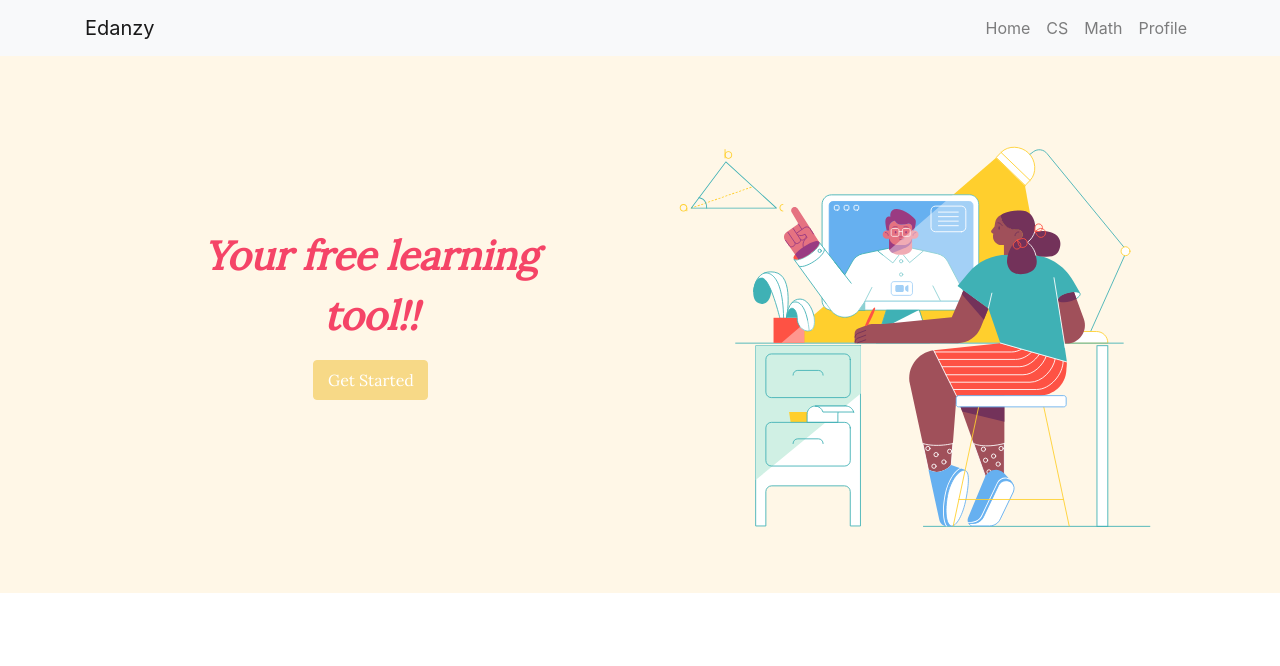
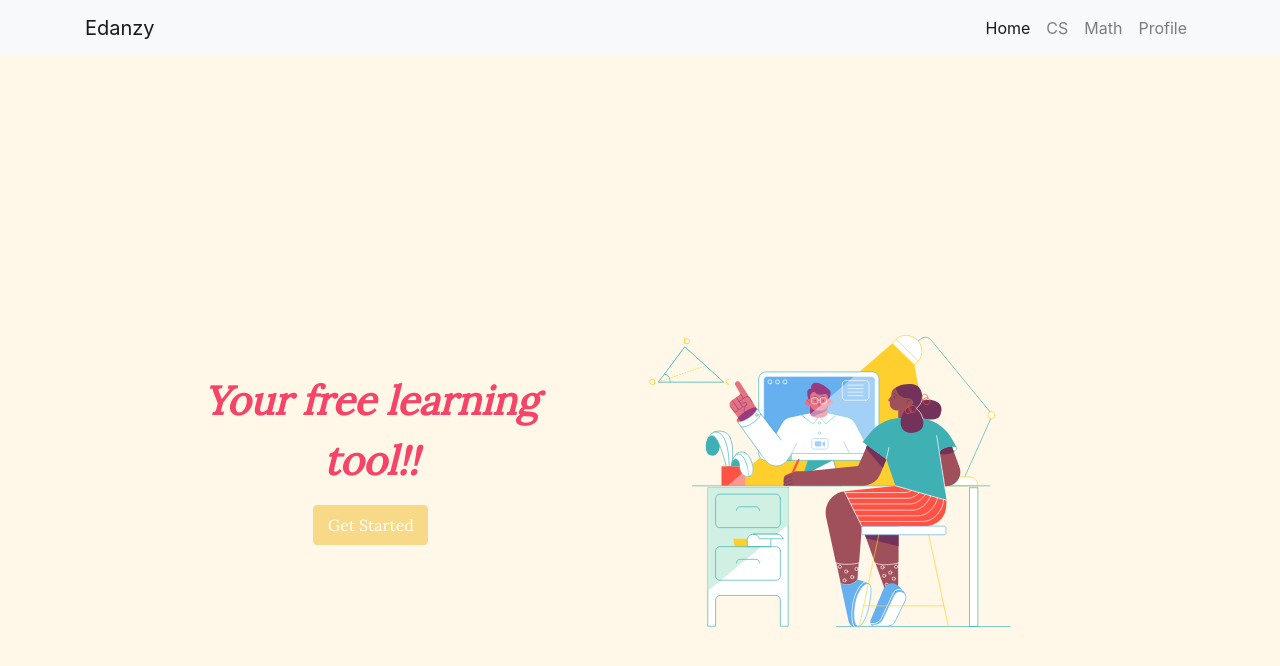
Before and after one commit to mansooranis/edanzy, a React (Create React App) app: page / in a window 1280 px wide. Shown: the top 666 px of the page. Built offline with nearby package versions, Linux system fonts and the light colour scheme.

Commit message:
making sign up

```diff
--- a/src/App.css
+++ b/src/App.css
@@ -1,4 +1,4 @@
 @import url('https://fonts.googleapis.com/css?family=Source+Sans+Pro:regular,bold,italic&subset=latin,latin-ext');
 .App {
-    background-color: #fff7e7;
+
 }
--- a/src/App.js
+++ b/src/App.js
@@ -1,13 +1,26 @@
 import './App.css';
-import NavBarMain from "./components/NavBar/NavBar";
 import HomePage from "./components/HomePage/HomePage";
+import {
+  BrowserRouter as Router,
+  Switch,
+  Route,
+  Link
+} from "react-router-dom";
+import Login from './components/LoginPage/Login';
+import SignUp from './SignupPage/SignUp';
 
 function App() {
   return (
-    <div className="App">
-        <NavBarMain/>
-        <HomePage/>
-    </div>
+    <Router>
+      <Switch>
+        <Route path="/signup">
+          <SignUp/>
+        </Route>
+        <Route path="/">
+          <HomePage/>
+        </Route>
+      </Switch>
+    </Router>
   );
 }
 
--- /dev/null
+++ b/src/SignupPage/SignUp.js
@@ -0,0 +1,17 @@
+import NavBarMain from "../components/NavBar/NavBar"
+import "./Signup.css"
+export default function SignUp(){
+    return(
+        <>
+            <NavBarMain/>
+            <div className="flex-container">
+                <div className="signup-container">
+                    <h3 align = "center" className="page-title">Sign Up!</h3>
+                </div>
+                <div className = "image-class2">
+                    <img src={require("../images/signup.jpg").default} className="image-class1" alt = "signup image"/>
+                </div>
+            </div>
+        </>
+    )
+}
--- /dev/null
+++ b/src/SignupPage/Signup.css
@@ -0,0 +1,13 @@
+.flex-container{
+    display:grid;
+    grid-template-columns: 30% 70%;
+    justify-content: space-evenly;
+}
+.image-class2{
+
+}
+.image-class1{
+    height: 100vh;
+    width: 70vh;
+    object-fit:contain;
+}
--- a/src/components/HomePage/HomePage.js
+++ b/src/components/HomePage/HomePage.js
@@ -1,8 +1,12 @@
 import React from "react";
 import Intro from "./intro";
 import "./Home.css"
+import NavBarMain from "../NavBar/NavBar";
 export default function HomePage(){
     return(
-        <Intro/>
+        <div className="Home">
+            <NavBarMain/>
+            <Intro/>
+        </div>
     )
 }
--- a/src/components/HomePage/intro.js
+++ b/src/components/HomePage/intro.js
@@ -1,4 +1,5 @@
 import { Button } from "react-bootstrap"
+import { Link } from "react-router-dom"
 import "./intro.css"
 export default function Intro(){
     return(
@@ -7,11 +8,13 @@ export default function Intro(){
                 <p>
                     <text><i><b>Your free learning tool!!</b></i></text>
                     <br/><br className="br-class"/>
-                    <Button className="button-getstarted">Get Started</Button>
+                    <Link to="/signup">
+                        <Button className="button-getstarted">Get Started</Button>
+                    </Link>
                 </p>
             </div>
             <div className = "image-class">
-                <img src={require("../../svgs/ed.svg").default} className="image-class1"/>
+                <img src={require("../../svgs/ed.svg").default} className="image-class1" alt = "learning image"/>
 
             </div>
 
--- /dev/null
+++ b/src/components/LoginPage/Login.js
@@ -0,0 +1,10 @@
+import "./Login.css"
+import { Link } from "react-router-dom"
+export default function Login(){
+    return(
+        <div>
+            <h1>This is login page</h1>
+            <Link to="/">home</Link>
+        </div>
+    )
+}
--- a/src/components/NavBar/NavBar.js
+++ b/src/components/NavBar/NavBar.js
@@ -1,16 +1,21 @@
 import React from "react";
 import {Navbar, Nav, Container} from "react-bootstrap";
+import { Link } from "react-router-dom";
 import "./NavBar.css"
 
 export default function NavBarMain(){
     return(
         <Navbar bg="light" expand="md" sticky="top">
             <Container>
-                    <Navbar.Brand href="#home">Edanzy</Navbar.Brand>
+                    <Link to="/">
+                        <Navbar.Brand href="#home">Edanzy</Navbar.Brand>
+                    </Link>
                     <Navbar.Toggle aria-controls="basic-navbar-nav" />
                         <Navbar.Collapse id="basic-navbar-nav">
                             <Nav className="ml-md-auto">
-                                <Nav.Link href="#home">Home</Nav.Link>
+                                <Link to="/">
+                                    <Nav.Link active={true}>Home</Nav.Link>
+                                </Link>
                                 <Nav.Link href="">CS</Nav.Link>
                                 <Nav.Link href="">Math</Nav.Link>
                                 <Nav.Link href="#link">Profile</Nav.Link>
```
Also changed, not shown: src/components/LoginPage/Login.css (added), 2 other files (tests, documents, lock files or other folders).
